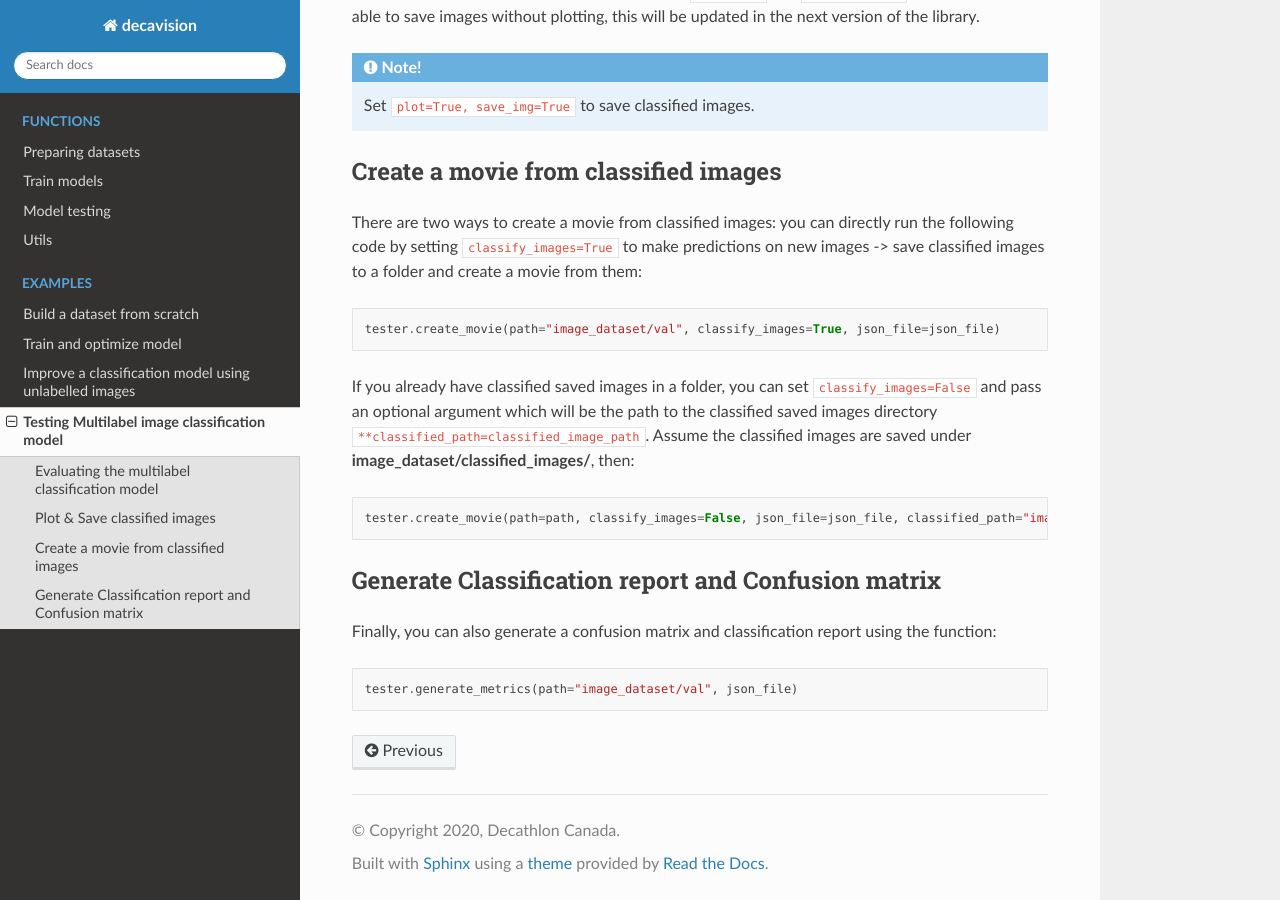
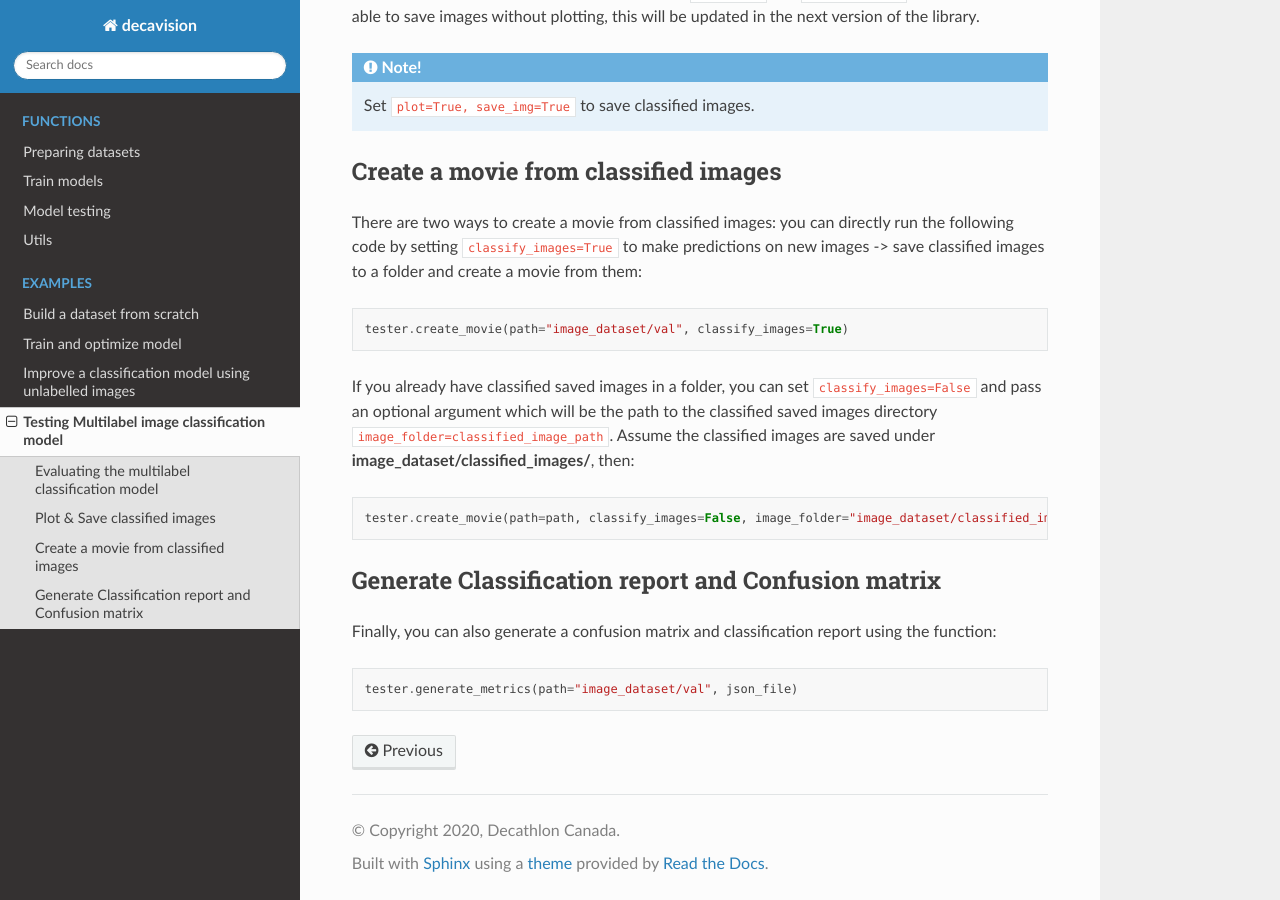
Before and after one commit to Decathlon/decavision, a Sphinx documentation site: the page built from docs/multilabel_testing_example.rst, in a window 1280 px wide and 900 px high, scrolled down 1053 px. Built offline with Sphinx 7.4.7 and the Read the Docs theme 2.0.0, drawn with Linux system fonts in a browser that asks for light colours.

Commit message:
changed args in create_movie & small typo in classify_image

```diff
--- a/docs/multilabel_testing_example.rst
+++ b/docs/multilabel_testing_example.rst
@@ -50,12 +50,12 @@ Create a movie from classified images
 There are two ways to create a movie from classified images: you can directly run the following code by setting :code:`classify_images=True` to
 make predictions on new images -> save classified images to a folder and create a movie from them::
 
-  tester.create_movie(path="image_dataset/val", classify_images=True, json_file=json_file)
+  tester.create_movie(path="image_dataset/val", classify_images=True)
 
 If you already have classified saved images in a folder, you can set :code:`classify_images=False` and pass an optional argument which will be the path
-to the classified saved images directory :code:`**classified_path=classified_image_path`. Assume the classified images are saved under **image_dataset/classified_images/**, then::
+to the classified saved images directory :code:`image_folder=classified_image_path`. Assume the classified images are saved under **image_dataset/classified_images/**, then::
 
-  tester.create_movie(path=path, classify_images=False, json_file=json_file, classified_path="image_dataset/classified_images")
+  tester.create_movie(path=path, classify_images=False, image_folder="image_dataset/classified_images")
 
 
 Generate Classification report and Confusion matrix
```
Also changed, not shown: 1 other file.
